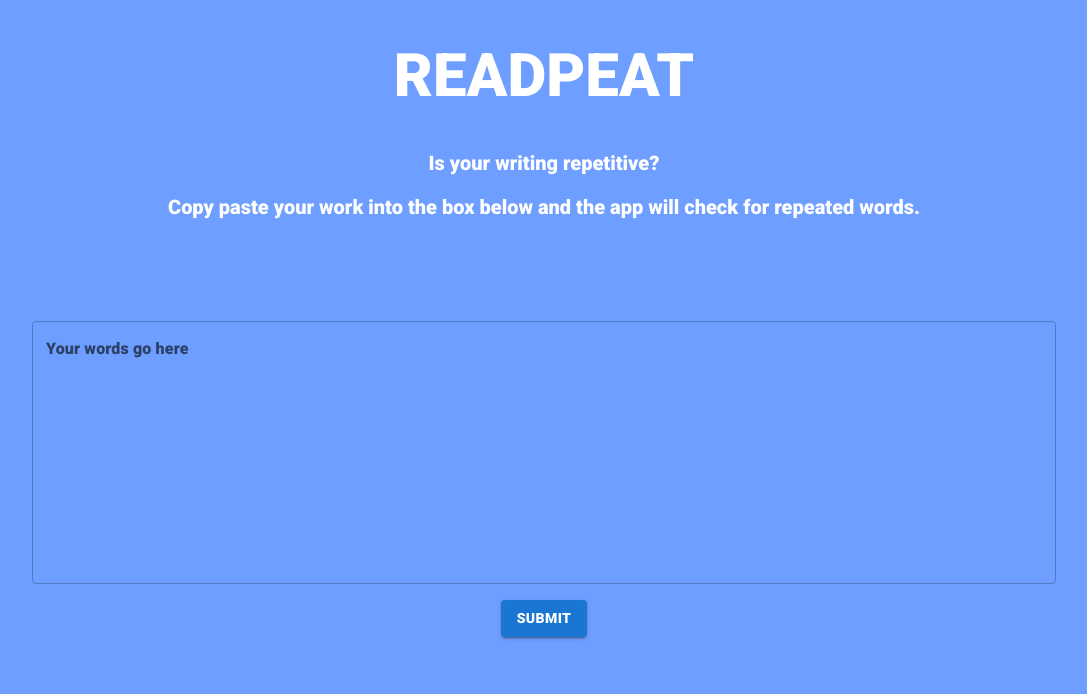
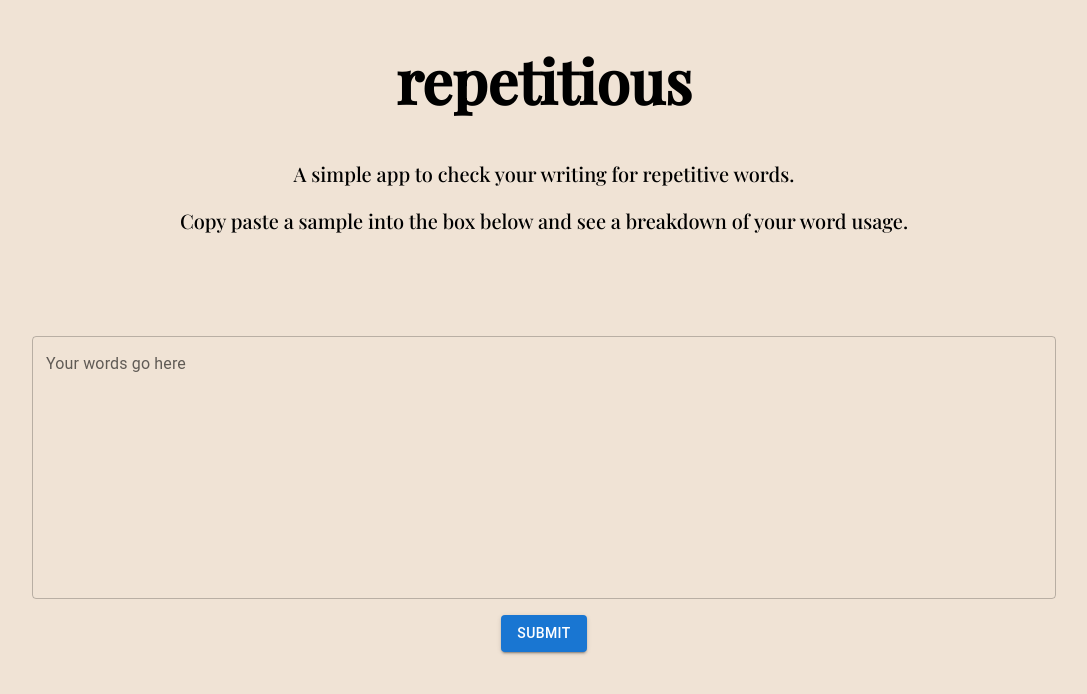
Before and after one commit to josephklein87/Repeater-App, a React (Create React App) app: page / in a window 1280 px wide. Shown: the top 694 px of the page, without its empty margins (96-1183 px from the left). Built offline with nearby package versions, Linux system fonts and the light colour scheme.

Commit message:
refactored userWords state to be in top level of code to be able to pass to components through props

```diff
--- a/public/index.html
+++ b/public/index.html
@@ -13,8 +13,8 @@
     <link rel="manifest" href="%PUBLIC_URL%/manifest.json" />
     <link rel="preconnect" href="https://fonts.googleapis.com">
     <link rel="preconnect" href="https://fonts.gstatic.com" crossorigin>
-    <link href="https://fonts.googleapis.com/css2?family=Roboto:wght@900&display=swap" rel="stylesheet">
-    <title>READPEAT</title>
+    <link href="https://fonts.googleapis.com/css2?family=Playfair+Display:wght@500&display=swap" rel="stylesheet">
+    <title>repetitious</title>
   </head>
   <body>
     <noscript>You need to enable JavaScript to run this app.</noscript>
--- a/src/App.css
+++ b/src/App.css
@@ -6,7 +6,7 @@
 }
 
 html {
-  background-color: rgb(110, 158, 255);
+  background-color: rgb(240, 227, 213);
 }
 
 .submit-button {
@@ -14,9 +14,9 @@ html {
 }
 
 .readpeat-header, .paragraph {
-  font-family: 'Roboto', sans-serif;
+  font-family: 'Playfair Display', serif;
   text-align: center;
-  color: rgb(255, 255, 255);
+  color: black;
 }
 
 .readpeat-header {
--- a/src/App.js
+++ b/src/App.js
@@ -4,9 +4,11 @@ import React, {useState, useEffect} from 'react'
 import Mainpage from './components/mainpage';
 
 function App() {
+  let [userWords, setUserWords] = useState([]);
+
   return (
    <>
-   <Mainpage />
+   <Mainpage userWords={userWords} setUserWords={setUserWords}/>
    </>
   );
 }
--- a/src/components/mainpage.js
+++ b/src/components/mainpage.js
@@ -5,8 +5,7 @@ import Button from '@mui/material/Button';
 import Box from "@mui/material/Box";
 import '../App.css';
 
-function Mainpage() {
-    let [userWords, setUserWords] = useState([]);
+function Mainpage(props) {
     let [repeatedObject, setRepeatedObject] = useState({});
 
    const commonWords =
@@ -64,15 +63,15 @@ function Mainpage() {
                 }
             }
         }
-        setUserWords(repeats)
-        console.log(userWords)
+        props.setUserWords(repeats)
+        console.log(props.userWords)
     }
 
     return (
      <>
-        <h1 className='readpeat-header'>READPEAT</h1>
-        <p className='paragraph'>Is your writing repetitive?</p>
-        <p className='paragraph'>Copy paste your work into the box below and the app will check for repeated words.</p>
+        <h1 className='readpeat-header'>repetitious</h1>
+        <p className='paragraph'>A simple app to check your writing for repetitive words.</p>
+        <p className='paragraph'>Copy paste a sample into the box below and see a breakdown of your word usage.</p>
         <form onSubmit={createWords}>
         <Box
         display="flex"
```
